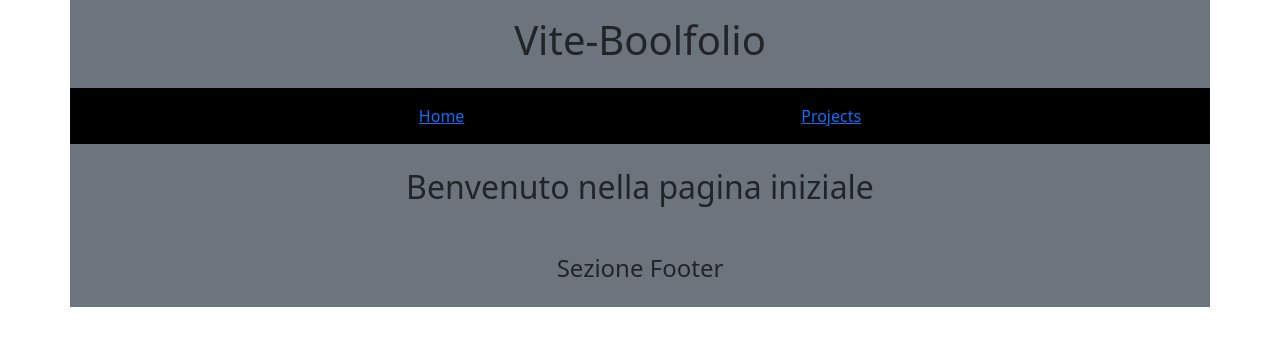
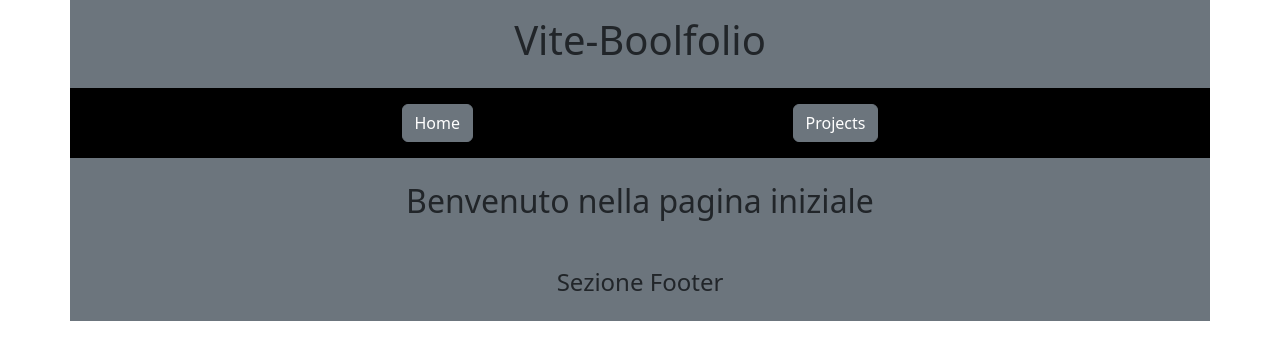
Before and after one commit to Valeria-Caramellino/vite-boolfolio, a Vue app: page / in a window 1280 px wide. Shown: the top 360 px of the page. Built offline with nearby package versions, Linux system fonts and the light colour scheme; the HTML template or start-up script is replaced by a standard one.

Commit message:
fix testata style

```diff
--- a/src/components/AppHeader.vue
+++ b/src/components/AppHeader.vue
@@ -32,13 +32,11 @@ export default{
             </div>
             <div class="row bg-black">
                 <div class="col-12 d-flex justify-content-evenly py-3">
+
                     <template v-for="item in navLinks">
-                        <router-link :to="{name: item.name}">{{ item.label }}</router-link>
+                        <router-link :to="{name: item.name}" class="btn btn-secondary">{{ item.label }}</router-link>
                     </template>
 
-                    <!--
-                    <a class="btn btn-secondary mx-2" href="/">Home</a>
-                    <a class="btn btn-secondary mx-2" href="/projects">List Projects</a>-->
                 </div>
             </div>
         </div>
```
